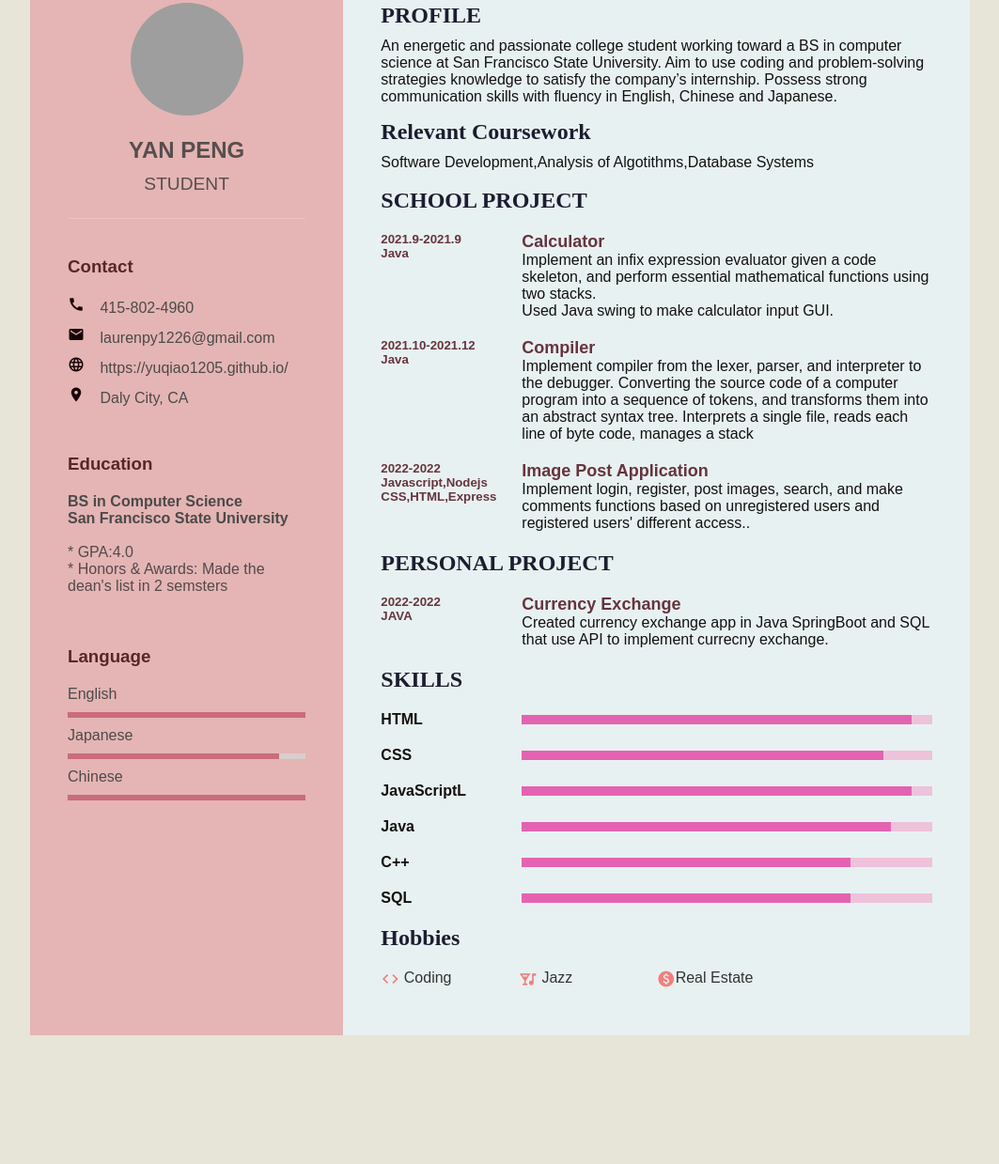
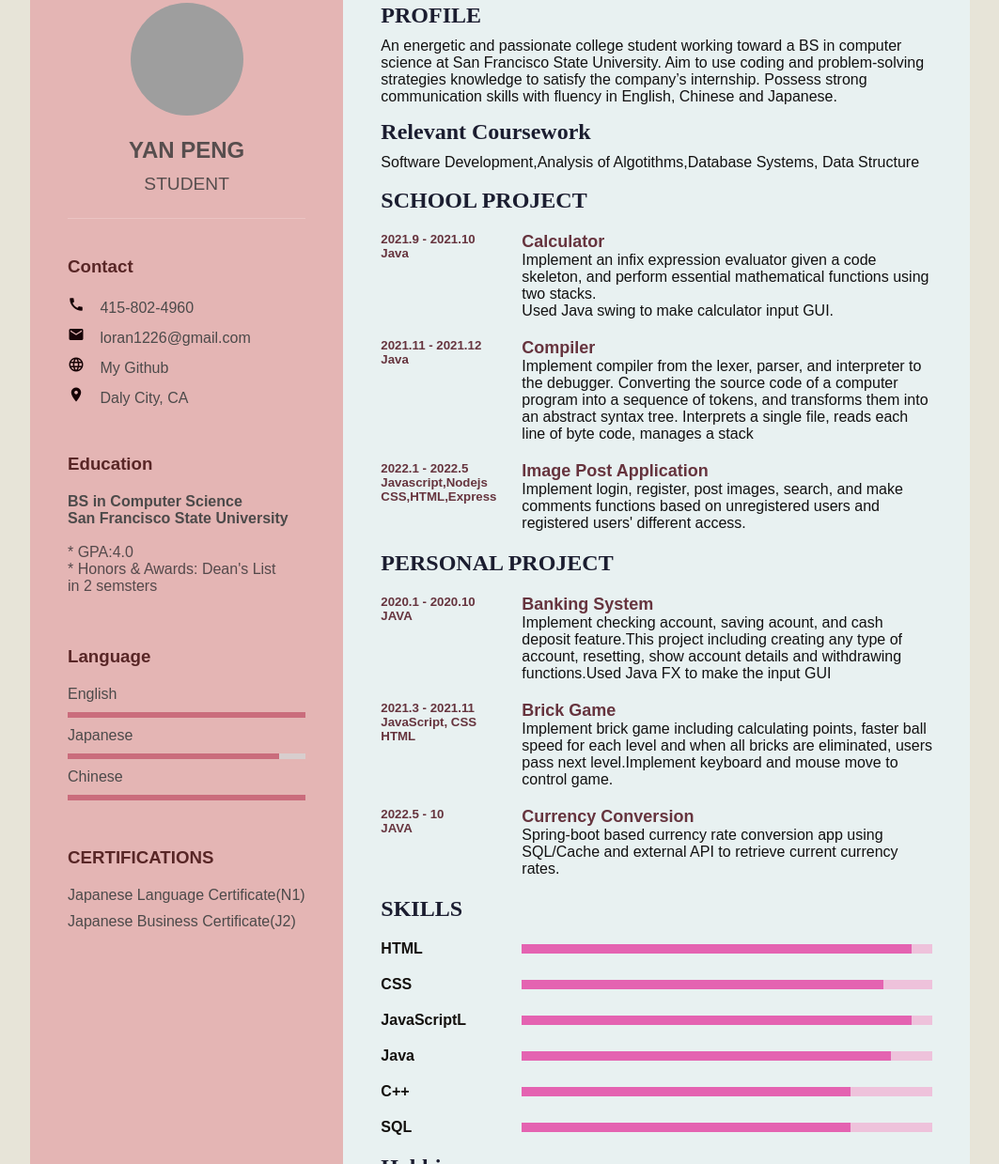
Before and after one commit to yuqiao1205/yuqiao1205.github.io, a plain HTML site: page index.html in a window 1280 px wide. Shown: the part 87-1326 px from the top of the page at 94% size, without its empty margins (108-1171 px from the left). Before the commit the page ends 1239 px from the top, so only its background shows below. Drawn offline with Linux system fonts and the light colour scheme; grey boxes are pictures that could not be loaded.

Commit message:
added more content

```diff
--- a/index.html
+++ b/index.html
@@ -31,13 +31,13 @@
                     <span class="material-icons">
                         email
                         </span>
-                    <span class="text">laurenpy1226@gmail.com</span>
+                    <span class="text">loran1226@gmail.com</span>
                    </li>
                    <li>
                     <span class="material-icons">
                         language
                         </span>
-                    <a href="https://space.bilibili.com/1468907420&;quot; target="_blank"><span class="text">https://yuqiao1205.github.io/</span></a>
+                    <a href="https://github.com/yuqiao1205"><span class="text">My Github</span></a>
                    </li>
                    <li>
                     <span class="material-icons">
@@ -57,7 +57,7 @@
 
                          <br>
                          <p style="color:rgb(84, 73, 75)">* GPA:4.0</p>
-                         <p style="color:rgb(84, 73, 75)">* Honors & Awards: Made the dean's list in 2 semsters</p>
+                         <p style="color:rgb(84, 73, 75)">* Honors & Awards:  Dean's List <br>in 2 semsters</p>
                      </li>
                  </ul>
            </div>
@@ -86,6 +86,17 @@
 
            </div>
 
+           <div class="contactInfo language">
+            <h3 class="title">CERTIFICATIONS</h3>
+            <ul>
+                <li> <span class="text">Japanese Language Certificate(N1)</span> </li>
+                <li> <span class="text">Japanese Business Certificate(J2)</span> </li>
+
+            </ul>
+
+       </div>
+
+
         </div>
 
         <div class="rightSide">
@@ -98,13 +109,13 @@
 
             <div class="about">
                 <h2 class="title2">Relevant Coursework</h2>
-                <p>Software Development,Analysis of Algotithms,Database Systems </p><br>
+                <p>Software Development,Analysis of Algotithms,Database Systems, Data Structure </p><br>
 
                 <h2 class="title2">SCHOOL PROJECT</h2>
 
                 <div class="box">
                     <div class="year-company">
-                        <h5>2021.9-2021.9</h5>
+                        <h5>2021.9 - 2021.10</h5>
                         <h5>Java</h5>
 
                     </div>
@@ -118,7 +129,7 @@
 
                 <div class="box">
                     <div class="year-company">
-                        <h5>2021.10-2021.12</h5>
+                        <h5>2021.11 - 2021.12</h5>
                         <h5>Java</h5>
 
                     </div>
@@ -133,7 +144,7 @@
 
                 <div class="box">
                     <div class="year-company">
-                        <h5>2022-2022</h5>
+                        <h5>2022.1 - 2022.5</h5>
                         <h5>
                             Javascript,Nodejs<br>
                             CSS,HTML,Express</h5>
@@ -142,20 +153,44 @@
 
                     <div class="text">
                         <h4>Image Post Application</h4>
-                        <p>Implement login, register, post images, search, and make comments functions based on unregistered users and registered users' different access.. </p>
+                        <p>Implement login, register, post images, search, and make comments functions based on unregistered users and registered users' different access. </p>
                     </div>
                 </div>
                 <h2 class="title2">PERSONAL PROJECT</h2>
                 <div class="box">
                     <div class="year-company">
-                        <h5>2022-2022</h5>
+                        <h5>2020.1 - 2020.10</h5>
                         <h5>JAVA </h5>
                     </div>
                     <div class="text">
-                        <h4>Currency Exchange</h4>
-                        <p>Created currency exchange app in Java SpringBoot and SQL that use API to implement currecny exchange.</p>
+                        <h4>Banking System</h4>
+                        <p>Implement checking account, saving acount, and cash deposit feature.This project including creating any type of account, resetting, show account details and withdrawing functions.Used Java FX to make the input GUI</p>
                     </div>
                 </div>
+
+
+                <div class="box">
+                    <div class="year-company">
+                        <h5>2021.3 - 2021.11</h5>
+                        <h5>JavaScript, CSS<br>HTML </h5>
+                    </div>
+                    <div class="text">
+                        <h4>Brick Game</h4>
+                        <p>Implement brick game including calculating points, faster ball speed for each level and when all bricks are eliminated, users pass next level.Implement keyboard and mouse move to control game.</p>
+                    </div>
+                </div>
+
+                <div class="box">
+                    <div class="year-company">
+                        <h5>2022.5 - 10</h5>
+                        <h5>JAVA </h5>
+                    </div>
+                    <div class="text">
+                        <h4>Currency Conversion</h4>
+                        <p>Spring-boot based currency rate conversion app using SQL/Cache and external API to retrieve current currency rates.</p>
+                    </div>
+                </div>
+
             </div>
 
 
```
